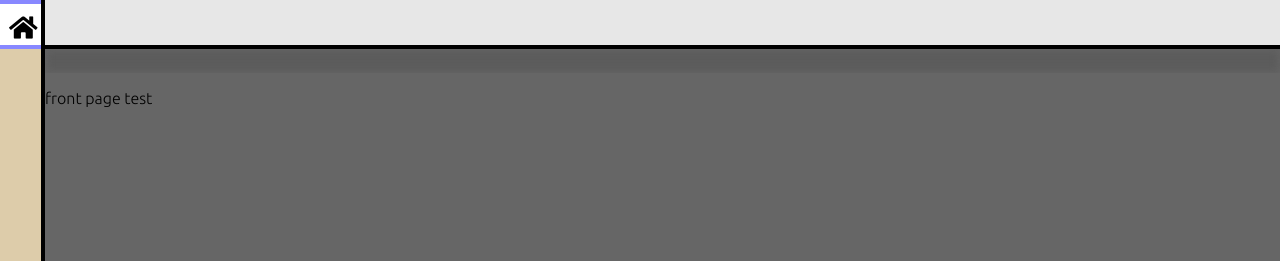
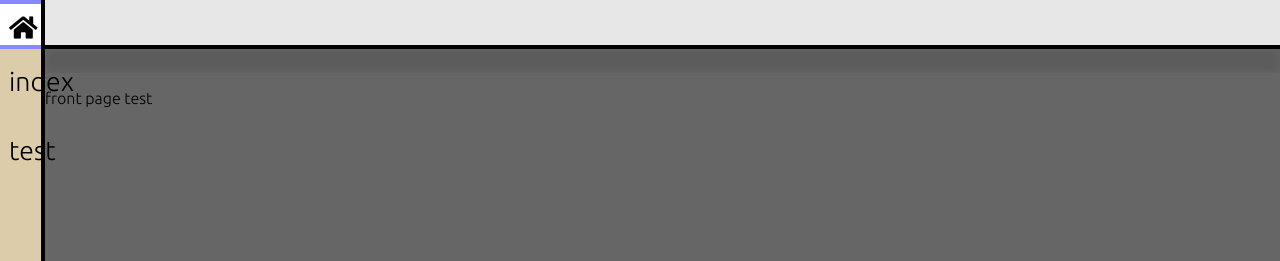
Before and after one commit to qaznotquaz/portfolio, a Jekyll site: the page built from docs/index.md, in a window 1280 px wide. Shown: the top 261 px of the page. Built offline with Jekyll 4.4.1, drawn with Linux system fonts in a browser that asks for light colours.

Commit message:
fixed population of sidebar it functions correctly. now, we need to make it all look alright

```diff
--- a/docs/_includes/navigation/sidebar.html
+++ b/docs/_includes/navigation/sidebar.html
@@ -1,22 +1,31 @@
-{% assign collection=site.collections[page.collection] %}
+{% assign collection=site.collections | where: "label", "sinoper-v1" | first %}
+{% assign current-categ=nil%}
 
 <div id="sidebar">
     <ul>
         <li id="home">
             <i class="fas fa-home"></i>
         </li>
+        {% for entry in collection.docs %}
+            {% unless current-categ == entry.category %}
+                {% assign current-categ = entry.category %}
+                {% if current-categ %}
+                    <li class="sidebar-title category">
+                        {{ entry.category }}
+                    </li>
+                {% endif %}
+            {% endunless %}
 
-        {% for entry in collection %}
-            {% if page.id == entry %}
-                <li class="sidebar-title active">
-                    <a>{{ entry.title }}</a>
-                </li>
+            {% if entry.category %}
+                {% assign indent='---' %}
             {% else %}
-                <li class="sidebar-title">
-                    {% assign link='' | append: site.baseurl | append entry.url %}
-                    <a href="{{ link }}">entry.title</a>
-                </li>
+                {% assign indent='' %}
             {% endif %}
+
+            <li class="sidebar-title">
+                {% assign link='' | append: site.baseurl | append: entry.url %}
+                <a href="{{ link }}">{{ indent }}{{ entry.title }}</a>
+            </li>
         {% endfor %}
     </ul>
 </div>
```
Also changed, not shown: 1 other file.
